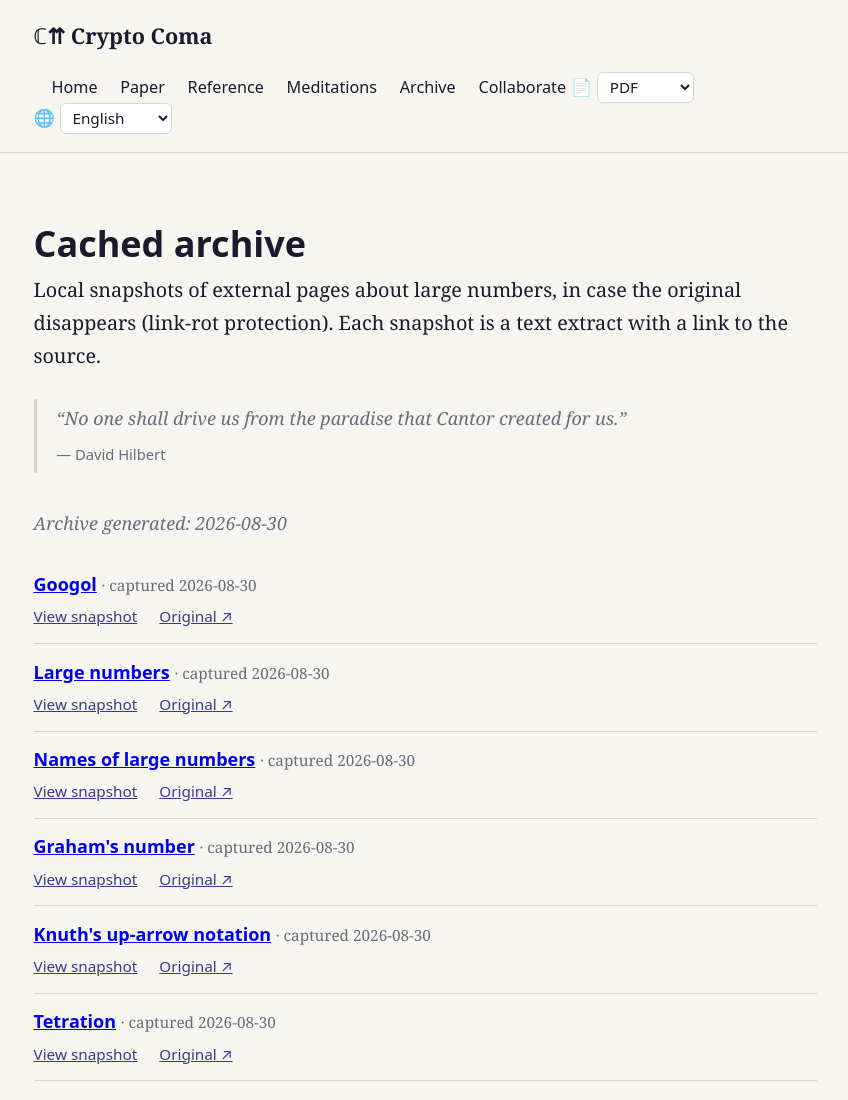
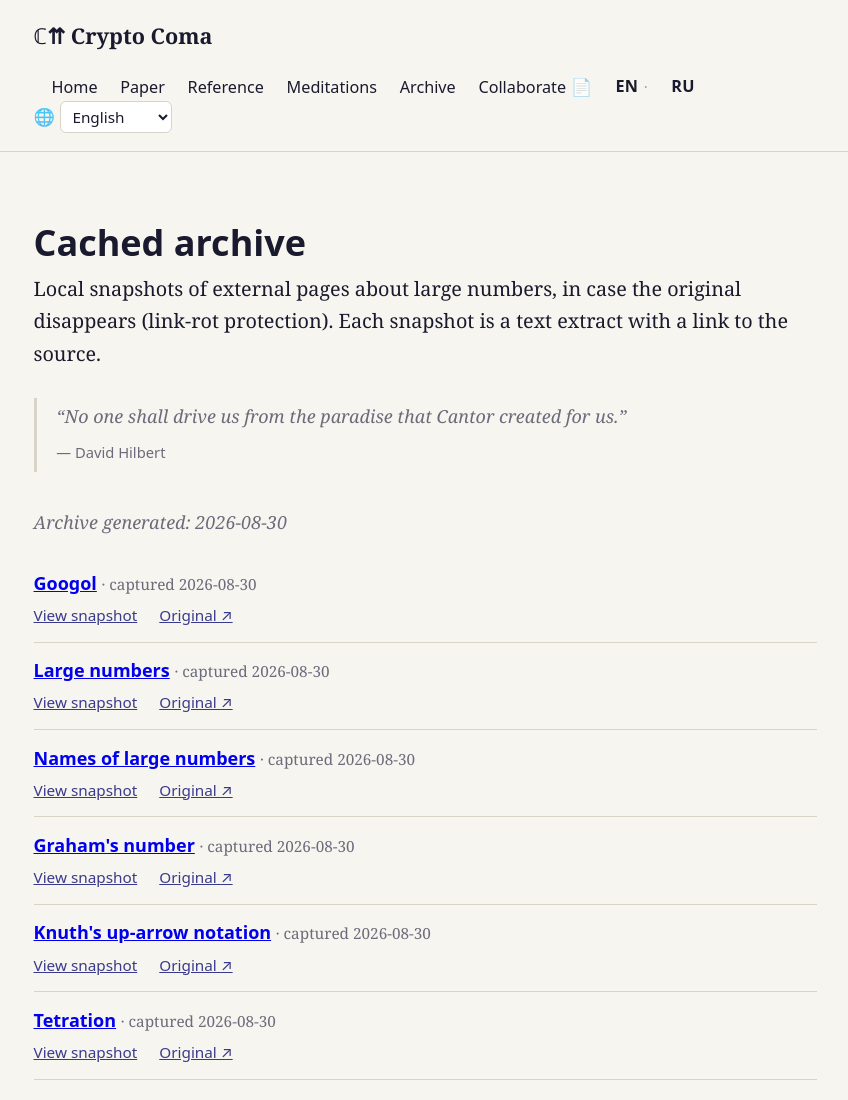
Before and after one commit to ink-shtil/crypto-coma, an Astro site in the folder site/: page /crypto-coma/en/archive in a window 1280 px wide. Shown: the top 1100 px of the page, without its empty margins (215-1063 px from the left). Built offline with nearby package versions, Linux system fonts and the light colour scheme; Astro itself is replaced by a stand-in of ours.

Commit message:
Fix pdf btn

```diff
--- a/site/src/components/PdfSwitcher.astro
+++ b/site/src/components/PdfSwitcher.astro
@@ -2,33 +2,37 @@
 import { useTranslations, withBase } from "../i18n/utils";
 import type { Lang } from "../i18n/ui";
 
-// Nav dropdown to open the paper PDF in English or Russian. The two PDF editions are fixed
-// (EN/RU) and independent of the site's UI locale; each is published to the site root by the
-// deploy job (crypto-coma-en.pdf / crypto-coma-ru.pdf). Native <select> for accessibility;
-// picking an option opens that PDF in a new tab, then resets back to the "PDF" placeholder.
+// The paper PDF in its two editions (EN/RU), shown as two direct links under one PDF icon —
+// e.g. "📄 EN · RU". With only two languages a dropdown is overkill; two plain anchors are
+// clearer and, being direct user-gesture links, open reliably in every browser (Safari
+// silently blocks window.open() fired from a <select>, which the earlier version used).
+// Each edition is published to the site root by the deploy job (crypto-coma-{en,ru}.pdf).
 const { current } = Astro.props as { current: Lang };
 const t = useTranslations(current);
 
 const editions = [
-  { label: "English", href: withBase("/crypto-coma-en.pdf") },
-  { label: "Русский", href: withBase("/crypto-coma-ru.pdf") },
+  { code: "EN", label: "English", href: withBase("/crypto-coma-en.pdf") },
+  { code: "RU", label: "Русский", href: withBase("/crypto-coma-ru.pdf") },
 ];
 ---
 
-<label class="pdf-switch">
+<span class="pdf-links">
   <span class="pdf-ico" aria-hidden="true">📄</span>
-  <span class="sr-only">{t("nav.pdf")}</span>
-  <select
-    aria-label={t("nav.pdf")}
-    onchange="if(this.value){window.open(this.value,'_blank','noopener');this.value=''}"
-  >
-    <option value="" selected>{t("nav.pdf")}</option>
-    {editions.map((e) => <option value={e.href}>{e.label}</option>)}
-  </select>
-</label>
+  <span class="sr-only">{t("nav.pdf")}:</span>
+  {
+    editions.map((e, i) => (
+      <>
+        {i > 0 && <span class="pdf-sep" aria-hidden="true">·</span>}
+        <a href={e.href} target="_blank" rel="noopener" aria-label={`${t("nav.pdf")} — ${e.label}`}>
+          {e.code}
+        </a>
+      </>
+    ))
+  }
+</span>
 
 <style>
-  .pdf-switch {
+  .pdf-links {
     display: inline-flex;
     align-items: center;
     gap: 0.3rem;
@@ -39,18 +43,18 @@ const editions = [
     font-size: 0.95rem;
     opacity: 0.7;
   }
-  .pdf-switch select {
-    font-family: var(--sans);
-    font-size: 0.85rem;
+  .pdf-links a {
     color: var(--ink);
-    background: #fff;
-    border: 1px solid var(--rule);
-    border-radius: 6px;
-    padding: 0.2rem 0.4rem;
-    cursor: pointer;
+    text-decoration: none;
+    font-weight: 600;
+    letter-spacing: 0.02em;
   }
-  .pdf-switch select:hover {
-    border-color: var(--accent);
+  .pdf-links a:hover {
+    color: var(--accent);
+    text-decoration: underline;
+  }
+  .pdf-sep {
+    opacity: 0.4;
   }
   .sr-only {
     position: absolute;
```
